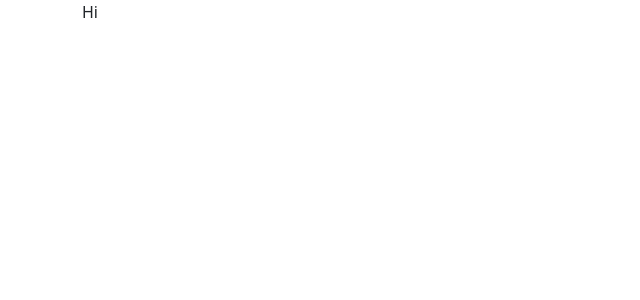
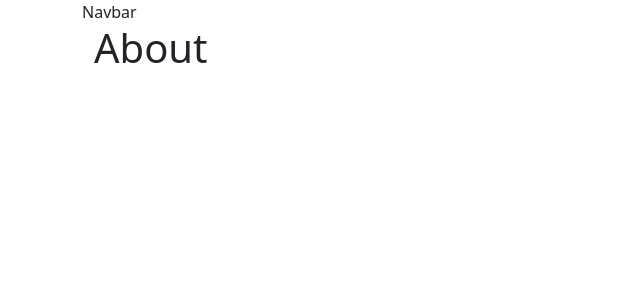
Before and after one commit to hannahyockel/react-ts-shopping-cart, a React (Vite) app: page /about in a window 1280 px wide. Shown: the top 300 px of the page, without its empty margins (0-640 px from the left). Built offline with nearby package versions, Linux system fonts and the light colour scheme; the HTML template or start-up script is replaced by a standard one.

Commit message:
add routes and navbar

```diff
--- a/src/App.tsx
+++ b/src/App.tsx
@@ -1,8 +1,23 @@
-import { Route, Routes } from "react-router-dom"
-import { Container } from "react-bootstrap"
+import { Route, Routes } from "react-router-dom";
+import { Container } from "react-bootstrap";
+import { Home } from "./pages/Home";
+import { Store } from "./pages/Store";
+import { About } from "./pages/About";
+import { Navbar } from "./components/Navbar";
 
 function App() {
-  return <Container>Hi</Container>
+  return (
+    <>
+      <Navbar />
+      <Container className="mb-4">
+        <Routes>
+          <Route path="/" element={<Home />} />
+          <Route path="/store" element={<Store />} />
+          <Route path="/about" element={<About />} />
+        </Routes>
+      </Container>
+    </>
+  );
 }
 
-export default App
+export default App;
--- /dev/null
+++ b/src/components/Navbar.tsx
@@ -0,0 +1,9 @@
+import { Container } from "react-bootstrap"
+
+export function Navbar() {
+    return (
+        <Container>
+            Navbar
+        </Container>
+    )
+}
--- /dev/null
+++ b/src/pages/About.tsx
@@ -0,0 +1,9 @@
+import { Container } from "react-bootstrap"
+
+export function About() {
+    return (
+        <Container>
+            <h1>About</h1>
+        </Container>
+    )
+}
--- /dev/null
+++ b/src/pages/Home.tsx
@@ -0,0 +1,9 @@
+import { Container } from "react-bootstrap"
+
+export function Home() {
+    return (
+        <Container>
+            <h1>Home</h1>
+        </Container>
+    )
+}
--- /dev/null
+++ b/src/pages/Store.tsx
@@ -0,0 +1,9 @@
+import { Container } from "react-bootstrap"
+
+export function Store() {
+    return (
+        <Container>
+            <h1>Store</h1>
+        </Container>
+    )
+}
```
